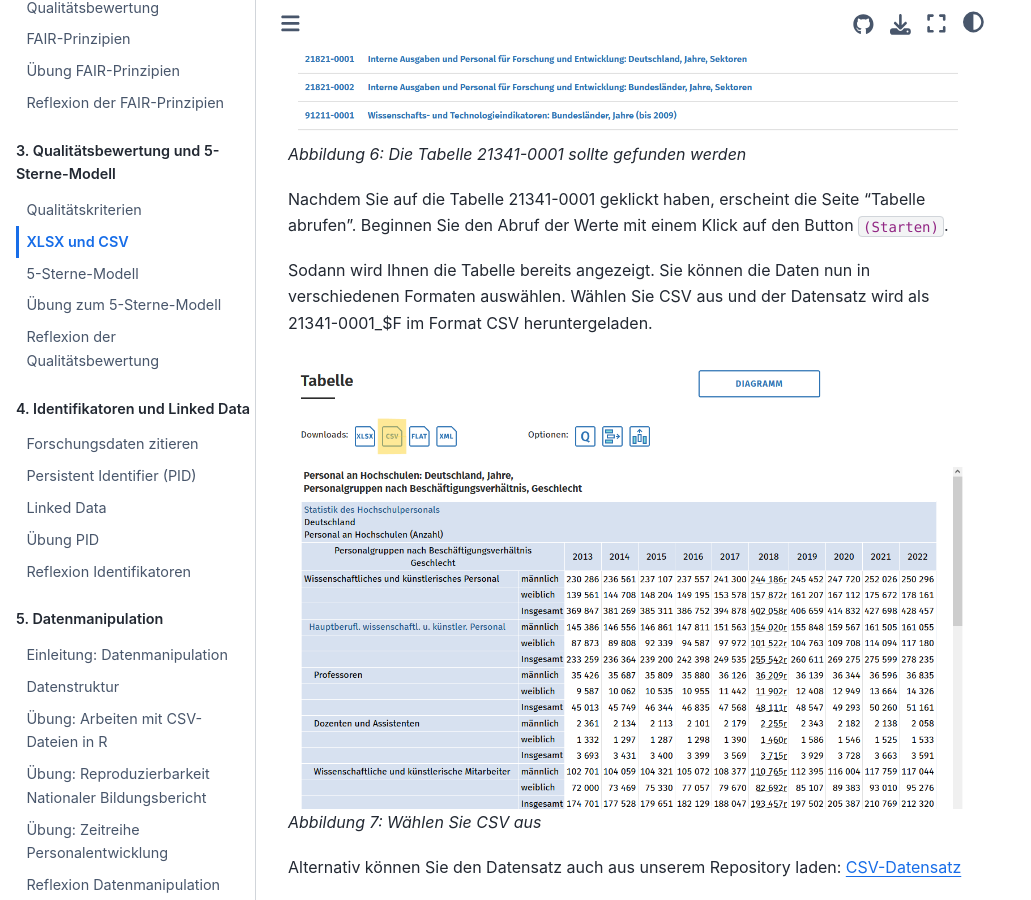
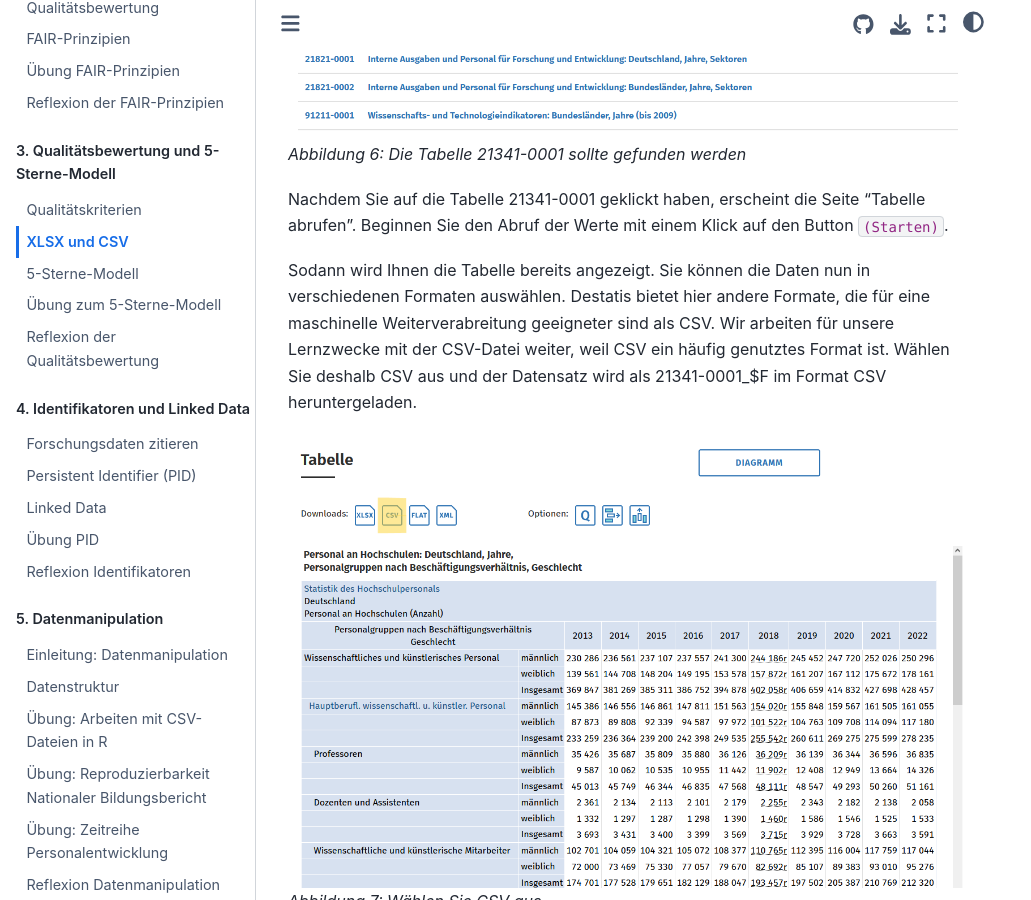
Before and after one commit to quadriga-dk/Tabelle-Fallstudie-1, a Jupyter Book: the page built from Markdown/11_XLSXundCSV.md, in a window 1280 px wide and 900 px high, scrolled down 1667 px. Shown: the whole window, without its empty margins (0-1031 px from the left). Built offline with Jupyter Book 1.0.4 settings and Sphinx 7.4.7 and the Sphinx Book theme 1.1.4, drawn with Linux system fonts in a browser that asks for light colours.

Commit message:
Update 11_XLSXundCSV.md
Hinweis Destatis weitere Formate

```diff
--- a/Markdown/11_XLSXundCSV.md
+++ b/Markdown/11_XLSXundCSV.md
@@ -33,8 +33,8 @@ Angezeigt werden dann mehrere Tabellen wie Abb. 6 zeigt. Die von uns benötigte
 
 Nachdem Sie auf die Tabelle 21341-0001 geklickt haben, erscheint die Seite "Tabelle abrufen". Beginnen Sie den Abruf der Werte mit einem Klick auf den Button `(Starten)`.
 
-Sodann wird Ihnen die Tabelle bereits angezeigt. Sie können die Daten nun in verschiedenen Formaten auswählen.
-Wählen Sie CSV aus und der Datensatz wird als 21341-0001_$F im Format CSV heruntergeladen.
+Sodann wird Ihnen die Tabelle bereits angezeigt. Sie können die Daten nun in verschiedenen Formaten auswählen. Destatis bietet hier andere Formate, die für eine maschinelle Weiterverabreitung geeigneter sind als CSV. Wir arbeiten für unsere Lernzwecke mit der CSV-Datei weiter, weil CSV ein häufig genutztes Format ist.
+Wählen Sie deshalb CSV aus und der Datensatz wird als 21341-0001_$F im Format CSV heruntergeladen.
 
 ![Anzeige der Tabelle](_images/Destatis_Abruf2.PNG)
 *Abbildung 7: Wählen Sie CSV aus*
```
